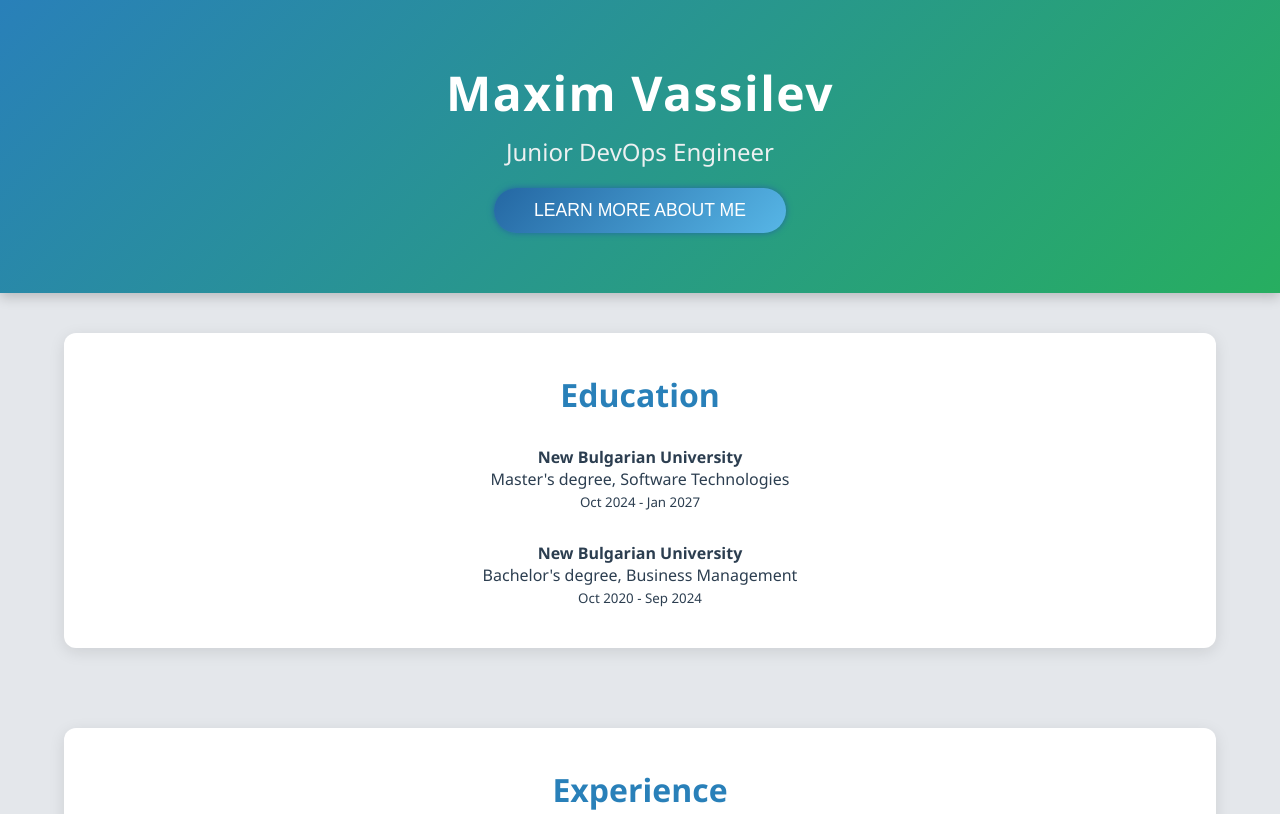
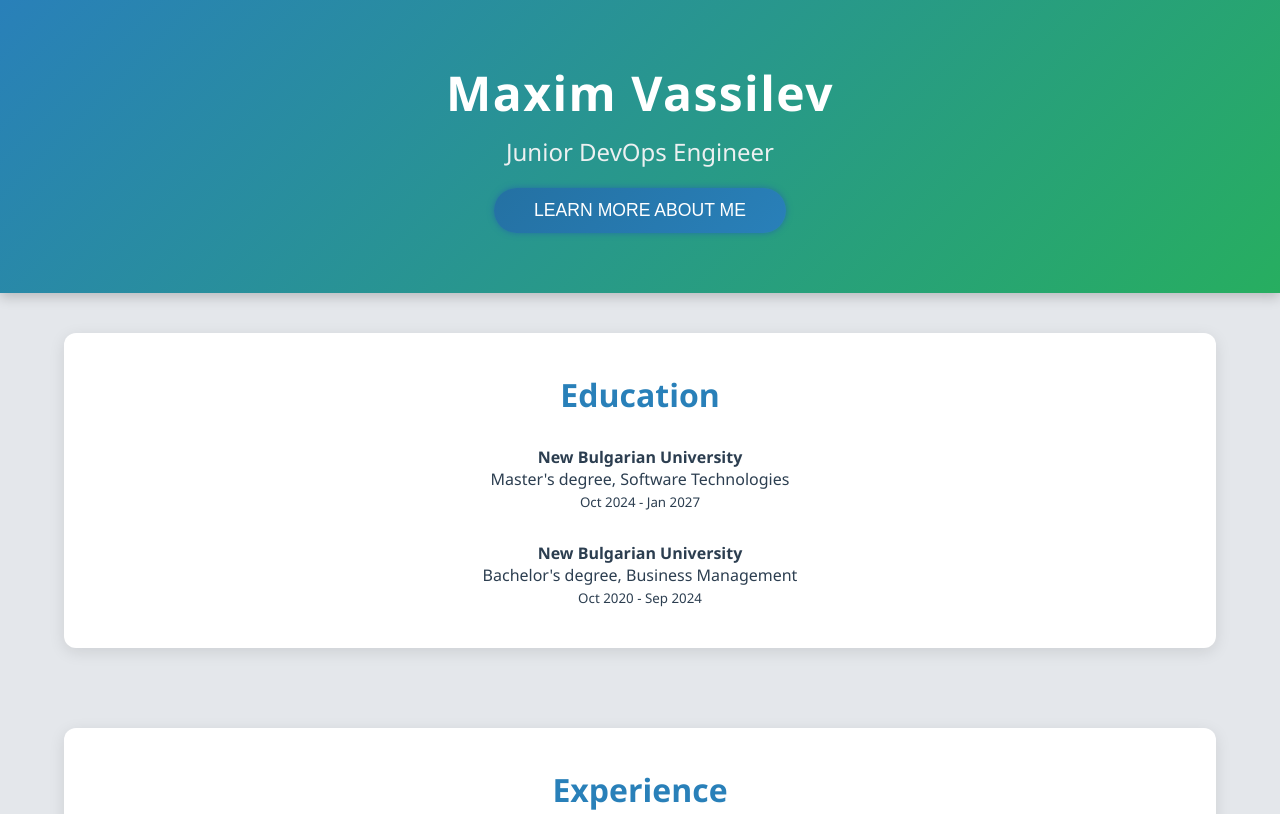
Before and after one commit to Max-Vassilev/maxim-portfolio, a plain HTML site: page index.html in a window 1280 px wide. Shown: the top 814 px of the page. Drawn offline with Linux system fonts and the light colour scheme.

Commit message:
Update style.css

```diff
--- a/style.css
+++ b/style.css
@@ -37,7 +37,7 @@ header h2 {
 }
 
 .button {
-  background: linear-gradient(135deg, #2467a3, #57b6e6);
+  background: linear-gradient(135deg, #2471a3, #2980b9);
   padding: 12px 40px;
   border-radius: 30px;
   font-size: 1.1rem;
@@ -45,13 +45,13 @@ header h2 {
   border: none;
   cursor: pointer;
   color: white;
-  box-shadow: 0 0 6px #2467a3;
-  transition: background 0.3s ease, box-shadow 0.3s ease;
+  box-shadow: 0 0 6px #2471a3;
+  transition: box-shadow 0.3s ease;
 }
 
 .button:hover {
-  background: linear-gradient(135deg, #2c80c9, #347bbd);
-  box-shadow: 0 0 10px #2467a3;
+  cursor: pointer;
+  box-shadow: 0 0 10px #2471a3;
 }
 
 .section {
```
